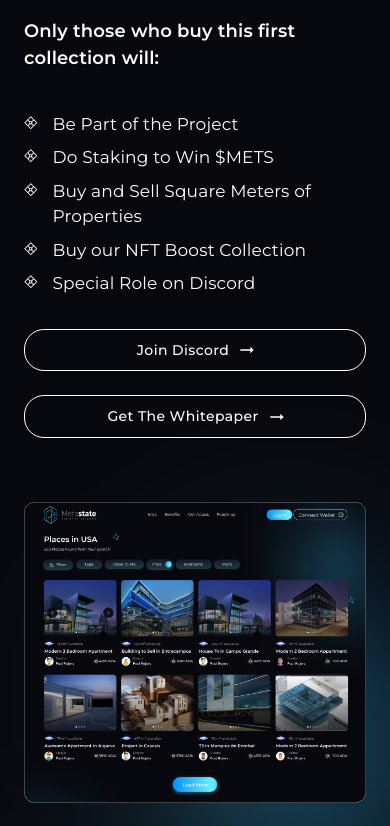
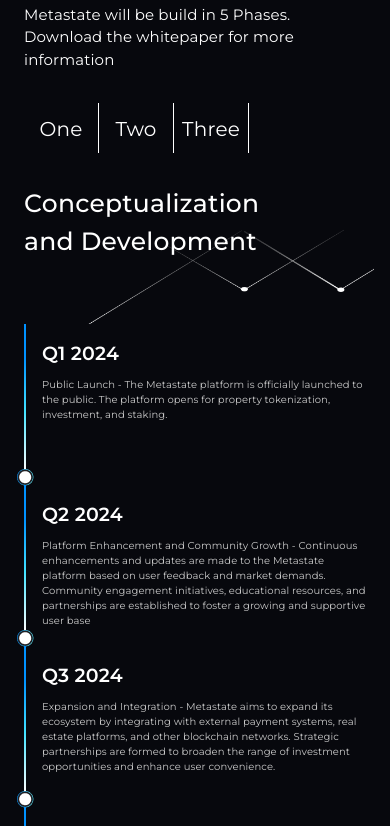
Before and after one commit to mabid-se/metastate, a React (Create React App) app: page / in a window 390 px wide. Shown: the part 4578-5404 px from the top of the page. Built offline with nearby package versions, Linux system fonts and the light colour scheme.

Commit message:
complete the mobile version of landing page

```diff
--- a/src/components/appbar/Appbar.jsx
+++ b/src/components/appbar/Appbar.jsx
@@ -1,11 +1,14 @@
-import React from "react";
+import React, { useState } from "react";
 import {
   AppBar,
+  Backdrop,
+  Box,
   Button,
   Container,
   CssBaseline,
   Grid,
   IconButton,
+  Modal,
   Typography,
 } from "@mui/material";
 import { ReactComponent as MetastateLogo } from "../../assets/images/metastate-logo.svg";
@@ -15,22 +18,43 @@
 // import Button from "../button/Button";
 import { Menu } from "@mui/icons-material";
 
+const ModalStyles = {
+  position: "absolute",
+  top: "50%",
+  left: "50%",
+  transform: "translate(-50%, -50%)",
+  width: "77%",
+  bgcolor: "#000000",
+  border: "1px solid #404040",
+  borderRadius: 4,
+  boxShadow: 24,
+};
+
 const Appbar = (props) => {
   const { windows, home, intro, benefits, roadmap, getAccess } = props;
 
   const menuItems = [
-    { name: "home", link: () => home() },
+    // { name: "home", link: () => home() },
     { name: "intro", link: () => intro() },
     { name: "benefits", link: () => benefits() },
     { name: "get access", link: () => getAccess() },
     { name: "roadmap", link: () => roadmap() },
   ];
 
+  const [openModal, setOpenModal] = useState(false);
+  const handleOpenModal = () => setOpenModal(true);
+  const handleCloseModal = () => setOpenModal(false);
+
+  const [activeSection, setActiveSection] = useState(false);
+  const handleSection = (section) => {
+    setActiveSection(section);
+    handleCloseModal();
+  };
+
   return (
     <>
       <AppBar sx={{ background: "#07080D", py: 2 }}>
         <CssBaseline />
-
         <Grid
           container
           direction="row"
@@ -40,10 +64,112 @@
           px={2}
         >
           <Grid item xs={1}>
-            <IconButton>
+            <IconButton onClick={handleOpenModal}>
               <Menu sx={{ color: "#ffffff" }} />
             </IconButton>
+            <Modal
+              open={openModal}
+              onClose={handleCloseModal}
+              aria-labelledby="modal-modal-title"
+              aria-describedby="modal-modal-description"
+              sx={{ display: { xs: "flex", md: "none" } }}
+            >
+              <Box sx={ModalStyles} py={2} px={1}>
+                <Container>
+                  <Grid
+                    container
+                    direction="column"
+                    justifyContent="center"
+                    alignItems="stretch"
+                    spacing={1}
+                    borderBottom="1px solid #ffffff66"
+                    pb={2}
+                  >
+                    {menuItems.map((item, index) => (
+                      <Grid item key={index}>
+                        <Grid
+                          py={2}
+                          px={3}
+                          sx={{
+                            background:
+                              activeSection === item.name
+                                ? `linear-gradient(180deg, #131E26 0%, #243745 100%)`
+                                : "",
+                            borderRadius: 4,
+                          }}
+                        >
+                          <a
+                            style={{
+                              color: "#ffffff",
+                              textDecoration: "none",
+                              cursor: "pointer",
+                            }}
+                            onClick={() => handleSection(item.name)}
+                          >
+                            <Typography
+                              sx={{
+                                textTransform: "capitalize",
+                                fontFamily: "Montserrat",
+                                fontWeight: 400,
+                              }}
+                              onClick={item.link}
+                            >
+                              {item.name}
+                            </Typography>
+                          </a>
+                        </Grid>
+                      </Grid>
+                    ))}
+                  </Grid>
+                  <Grid
+                    container
+                    direction="row"
+                    justifyContent="flex-start"
+                    alignItems="center"
+                    py={2}
+                    spacing={2}
+                  >
+                    <Grid item>
+                      <Button
+                        sx={{
+                          py: 1,
+                          px: 2,
+                          background: `linear-gradient(90deg, #0092FF 0%, #6AEFFF 86.77%, #42E3FF 100%)`,
+                          borderRadius: 5,
+                          color: "white",
+                          fontFamily: "Montserrat",
+                          fontWeight: "medium",
+                          textTransform: "capitalize",
+                        }}
+                        onClick={handleCloseModal}
+                      >
+                        login
+                      </Button>
+                    </Grid>
+                    <Grid item>
+                      <Button
+                        sx={{
+                          py: 1,
+                          px: 2,
+                          border: 1,
+                          borderRadius: 5,
+                          color: "white",
+                          fontFamily: "Montserrat",
+                          fontWeight: "medium",
+                          textTransform: "capitalize",
+                        }}
+                        endIcon={<WalletIcon width={13} height={13} />}
+                        onClick={handleCloseModal}
+                      >
+                        connect wallet
+                      </Button>
+                    </Grid>
+                  </Grid>
+                </Container>
+              </Box>
+            </Modal>
           </Grid>
+
           <Grid item xs={7} px={1}>
             <a href="#">
               <img src={metastateLogo} width="80%" height="auto" />
--- a/src/components/get-access/GetAccess.jsx
+++ b/src/components/get-access/GetAccess.jsx
@@ -125,7 +125,7 @@
                       alignItems={{ xs: "center", md: "center" }}
                       spacing={{ xs: 3, md: 2 }}
                     >
-                      <Grid item width="100%">
+                      <Grid item width={{ xs: "100%", md: "auto" }}>
                         <a
                           style={{ textDecoration: "none" }}
                           href="https://discord.gg/9nUEkWbZ5h"
@@ -152,7 +152,7 @@
                           </Button>
                         </a>
                       </Grid>
-                      <Grid item width="100%">
+                      <Grid item width={{ xs: "100%", md: "auto" }}>
                         <a
                           style={{ textDecoration: "none" }}
                           href={whitePapers}
--- a/src/components/roadmap/Roadmap.jsx
+++ b/src/components/roadmap/Roadmap.jsx
@@ -1,6 +1,8 @@
 import { Box, Container, Grid, Typography } from "@mui/material";
 import React, { useState, useEffect, useRef, useMemo } from "react";
 import roadmapBg from "../../assets/images/roadmap-bg.png";
+import roadmapBgMob from "../../assets/images/roadmap-bg-mob.png";
+import roadmapBullet from "../../assets/images/roadmap-bullet.png";
 import "../../App.css";
 
 const Roadmap = () => {
@@ -138,7 +140,6 @@
     window.addEventListener(
       "wheel",
       (event) => {
-
         const st = document.documentElement.scrollTop;
         console.log("ST " + st);
         console.log("OT " + ref1.current.offsetTop);
@@ -151,11 +152,12 @@
           ref1.current.offsetTop < st + ref1.current.offsetHeight * 0.9
         ) {
           if (direction_1 > 0) {
-            if(!backgroundSize<=0)
-            document.getElementById("roadMap").scrollIntoView({
-              block:    "nearest",
-              inline:   "nearest",
-            });            setbackgroundSize((backgroundSize += 3));
+            if (!backgroundSize <= 0)
+              document.getElementById("roadMap").scrollIntoView({
+                block: "nearest",
+                inline: "nearest",
+              });
+            setbackgroundSize((backgroundSize += 3));
             setStyle({
               background: `linear-gradient(90deg, #0092FF 0%, #6AEFFF 86.77%, #42E3FF 100%)`,
               backgroundSize: `${backgroundSize}px 55px`,
@@ -220,6 +222,7 @@
         >
           <Grid
             sx={{
+              display: { xs: "none", md: "flex" },
               zIndex: 0,
               position: "absolute",
               top: { lg: "33%", xl: "43%" },
@@ -240,11 +243,12 @@
               justifyContent="space-between"
               alignItems="flex-start"
               mt={4}
+              px={{ xs: 1, md: 0 }}
             >
               <Grid item lg={6}>
                 <Typography
                   color="#ffffff"
-                  fontSize="46px"
+                  fontSize={{ xs: "32px", md: "46px" }}
                   fontWeight={600}
                   fontFamily="Montserrat"
                   lineHeight="100%"
@@ -258,17 +262,29 @@
                   fontWeight={400}
                   fontFamily="Montserrat"
                   lineHeight="100%"
+                  display={{ xs: "none", md: "block" }}
                 >
                   Metastate will be build in 5 Phases. Download
                   <br />
                   the whitepaper for more information
+                </Typography>
+                <Typography
+                  my={4}
+                  color="#ffffff"
+                  display={{ xs: "flex", md: "none" }}
+                  fontSize="15px"
+                  fontWeight={400}
+                  fontFamily="Montserrat"
+                >
+                  Metastate will be build in 5 Phases. Download the whitepaper
+                  for more information
                 </Typography>
               </Grid>
               <Grid item lg={3}>
                 <Grid
                   container
                   direction="row"
-                  justifyContent="flex-end"
+                  justifyContent={{ md: "flex-end" }}
                   alignItems="center"
                   spacing={0}
                   className="roadMap"
@@ -276,8 +292,8 @@
                 >
                   <Grid
                     item
-                    width="85px"
-                    height="55px"
+                    width={{ xs: "75px", md: "85px" }}
+                    height={{ xs: "50px", md: "55px" }}
                     borderRight="1px solid #ffffff"
                   >
                     <Typography
@@ -294,8 +310,8 @@
                   </Grid>
                   <Grid
                     item
-                    width="85px"
-                    height="55px"
+                    width={{ xs: "75px", md: "85px" }}
+                    height={{ xs: "50px", md: "55px" }}
                     borderRight="1px solid #ffffff"
                   >
                     <Typography
@@ -312,8 +328,8 @@
                   </Grid>
                   <Grid
                     item
-                    width="85px"
-                    height="55px"
+                    width={{ xs: "75px", md: "85px" }}
+                    height={{ xs: "50px", md: "55px" }}
                     borderRight="1px solid #ffffff"
                   >
                     <Typography
@@ -333,18 +349,23 @@
             </Grid>
             <Box
               sx={{
-                mt: 6,
-                pb: 16,
-                backgroundImage: `url(${roadmapBg})`,
+                mt: { xs: 4, md: 6 },
+                px: { xs: 1, md: 0 },
+                pb: { xs: 8, md: 16 },
+                backgroundImage: {
+                  xs: `url(${roadmapBgMob})`,
+                  md: `url(${roadmapBg})`,
+                },
                 backgroundRepeat: "no-repeat",
-                backgroundSize: "100% 100%",
-                backgroundPosition: "center bottom",
+                backgroundSize: { xs: "80% 160%", md: "100% 100%" },
+                backgroundPosition: { xs: "right bottom", md: "center bottom" },
                 height: { lg: "60vh", xl: "60vh" },
               }}
             >
               <Grid container justifyContent="flex-start">
                 <Grid item>
                   <Typography
+                    display={{ xs: "none", md: "block" }}
                     color="#ffffff"
                     fontSize="28px"
                     fontWeight={600}
@@ -355,8 +376,26 @@
                     <br />
                     Development
                   </Typography>
+                  <Typography
+                    display={{ xs: "block", md: "none" }}
+                    color="#ffffff"
+                    fontSize="25px"
+                    fontWeight={500}
+                    fontFamily="Montserrat"
+                    // lineHeight="100%"
+                  >
+                    Conceptualization
+                    <br />
+                    and Development
+                  </Typography>
                 </Grid>
-                <Grid item position="relative" width="100%" height="100%">
+                <Grid
+                  item
+                  position="relative"
+                  width="100%"
+                  height="100%"
+                  display={{ xs: "none", md: "flex" }}
+                >
                   {/* ---| First grid |--- */}
                   {stepsData.map((item, index) => (
                     <Grid
@@ -533,6 +572,68 @@
                 </Grid>
               </Grid>
             </Box>
+            <Grid
+              container
+              direction="column"
+              justifyContent="center"
+              display={{ xs: "flex", md: "none" }}
+              px={1}
+            >
+              {stepsData.map((item, index) => (
+                <Grid
+                  key={index}
+                  item
+                  sx={{
+                    position: "relative",
+                    height: "145px",
+                    borderLeft: "2px solid #f2f2f2",
+                    borderImage: `linear-gradient(180deg, #0092FF 24%,  #42E3FF 60%, #fff 100%) 1`,
+                    pl: 2,
+                    mb: 2,
+                    py: 2,
+                  }}
+                >
+                  <div
+                    style={{
+                      position: "absolute",
+                      left: "-9px",
+                      bottom: "-22px",
+                      width: "22px",
+                      height: "22px",
+                      backgroundImage: `url(${roadmapBullet})`,
+                      backgroundRepeat: "no-repeat",
+                    }}
+                  />
+                  <Grid
+                    container
+                    direction="column"
+                    justifyContent="center"
+                    spacing={1}
+                  >
+                    <Grid item>
+                      <Typography
+                        color="#ffffff"
+                        fontSize="19px"
+                        fontWeight={600}
+                        fontFamily="Montserrat"
+                      >
+                        {item.heading}
+                      </Typography>
+                    </Grid>
+                    <Grid item>
+                      <Typography
+                        color="#c9c9c9"
+                        fontSize="10px"
+                        fontWeight={400}
+                        fontFamily="Montserrat"
+                      >
+                        {item.description}
+                      </Typography>
+                    </Grid>
+                  </Grid>
+                </Grid>
+              ))}
+            </Grid>
           </Container>
         </Box>
       </>
--- a/src/pages/LandingPage.jsx
+++ b/src/pages/LandingPage.jsx
@@ -51,9 +51,7 @@
           <Benifits />
         </div>
         <div ref={roadmap}>
-          <Grid display={{ xs: "none", md: "block" }}>
-            <Roadmap />
-          </Grid>
+          <Roadmap />
         </div>
         <div ref={getAccess}>
           <GetAccess />
```
Also changed, not shown: src/assets/images/roadmap-bg-mob.png (added), src/assets/images/roadmap-bullet.png (added).
